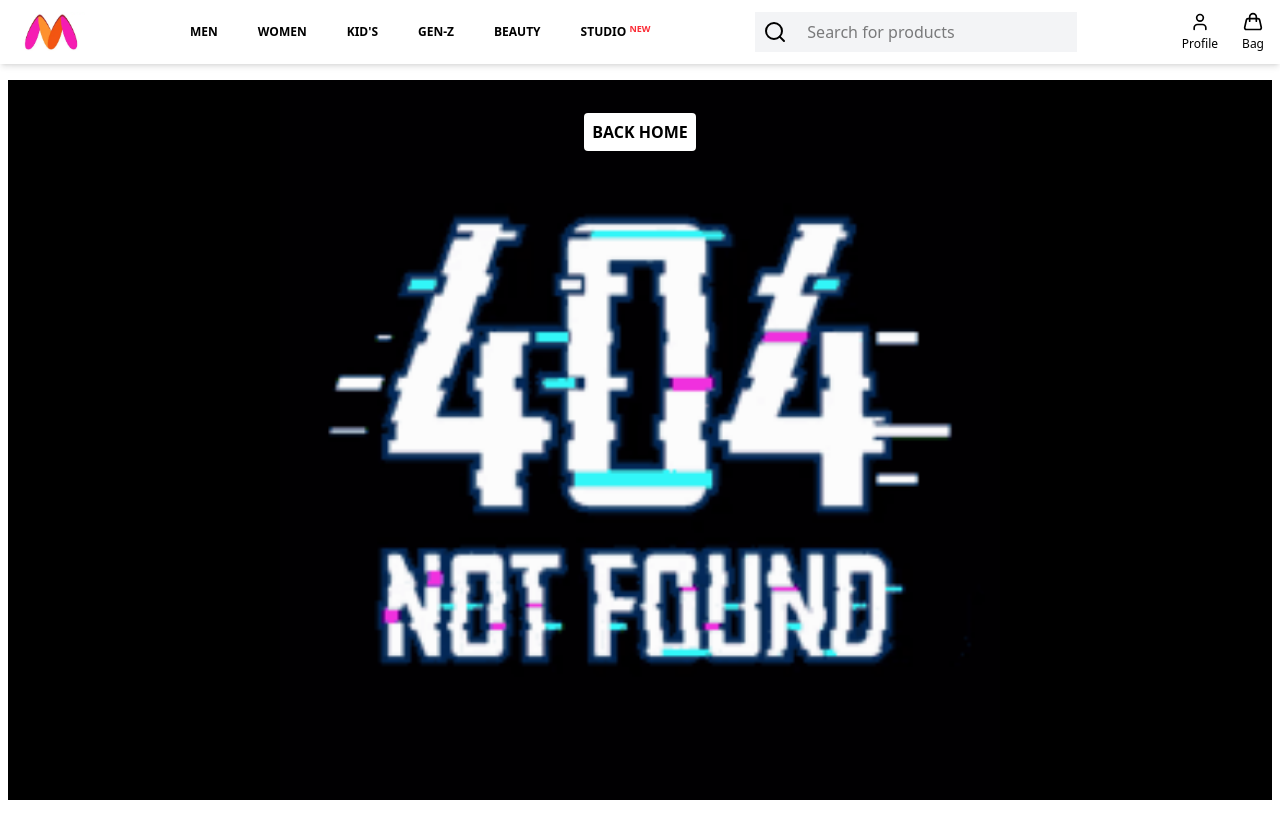
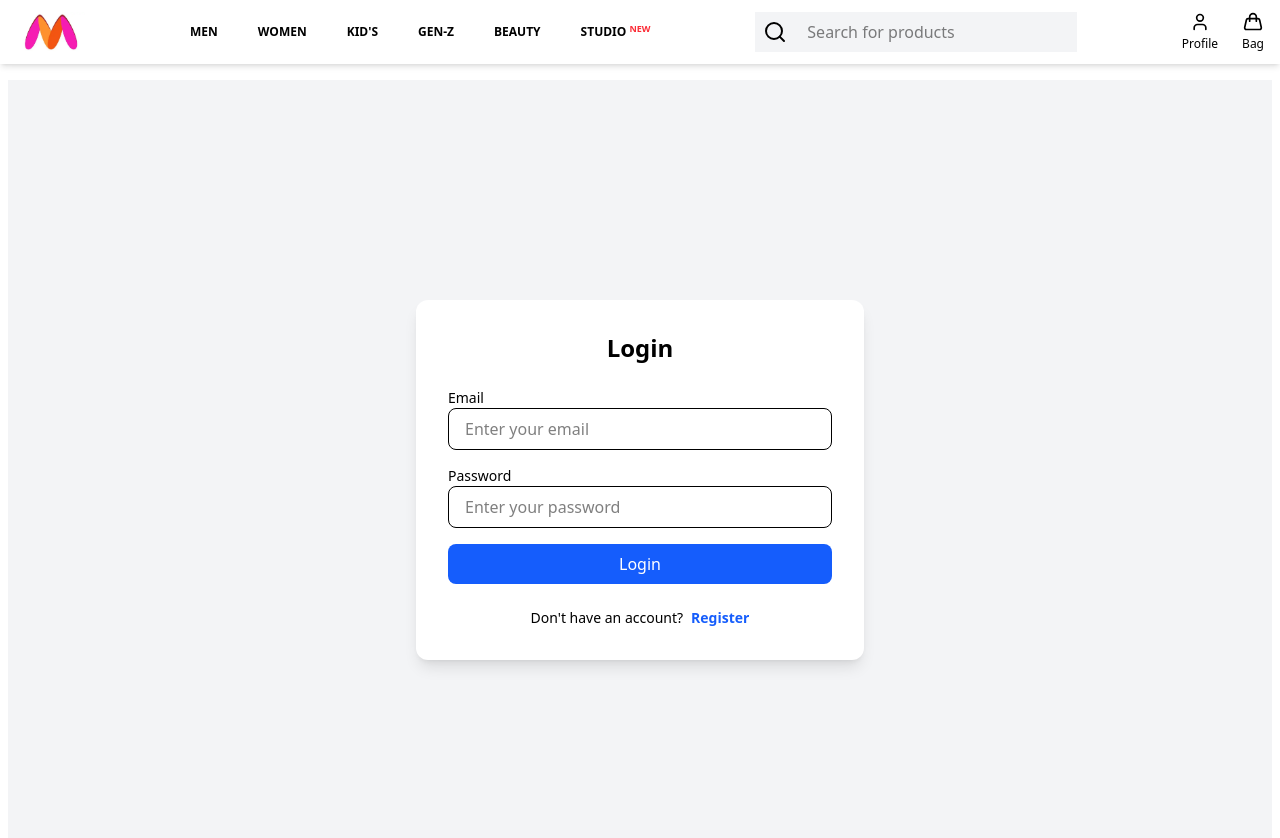
Before and after one commit to sujaljadhav33/Myntra-clone, a React (Vite) app in the folder Myntra-Website/: page /Auth in a window 1280 px wide. Shown: the top 838 px of the page. Before the commit the page ends 808 px from the top, so only its background shows below. Built offline with nearby package versions, Linux system fonts and the light colour scheme.

Commit message:
authentication

```diff
--- a/Myntra-Website/src/App.jsx
+++ b/Myntra-Website/src/App.jsx
@@ -16,6 +16,7 @@ import Profile from './Pages/Profile'
 import Watchlist from './Pages/Watchlist'
 import Bag from './Pages/Bag'
 import PageNotFound from './Pages/PageNotFound'
+import Auth from './Pages/Auth'
 
 function App() {
 
@@ -35,6 +36,7 @@ function App() {
           <Route path='/bag' element={<Bag/>}/>
           <Route path='/watchlist' element={<Watchlist/>}/>
           <Route path='*' element={<PageNotFound/>}/>
+          <Route path='/Auth' element={<Auth/>}/>
         </Routes>
 
       </div>
--- a/Myntra-Website/src/CartProvider.jsx
+++ b/Myntra-Website/src/CartProvider.jsx
@@ -5,6 +5,8 @@ const CartContext = createContext();
 export const CartProvider = ({ children }) => {
   const [cart, setCart] = useState([]);
 
+
+  //add btn
   const addToCart = (product) => {
     setCart((prev) => {
       // check product already exists or not
@@ -20,12 +22,20 @@ export const CartProvider = ({ children }) => {
       return [...prev, { ...product, qty: 1 }];
     });
   };
+
+  //remove btn
   const removeFromCart = (id) => {
     setCart((prev) => prev.filter((item) => item.id !== id));
   };
 
+  //buy btn
+
+  const BuyNow =()=>{
+
+  }
+
   return (
-    <CartContext.Provider value={{ cart, addToCart , removeFromCart }}>
+    <CartContext.Provider value={{ cart, addToCart , removeFromCart ,BuyNow }}>
       {children}
     </CartContext.Provider>
   );
--- /dev/null
+++ b/Myntra-Website/src/Pages/Auth.jsx
@@ -0,0 +1,178 @@
+import { useState } from "react";
+
+const Auth = () => {
+  const [isLogin, setIsLogin] = useState(true);
+
+  // Login states
+  const [loginEmail, setLoginEmail] = useState("");
+  const [loginPassword, setLoginPassword] = useState("");
+
+  // Register states
+  const [username, setUsername] = useState("");
+  const [regEmail, setRegEmail] = useState("");
+  const [regPassword, setRegPassword] = useState("");
+
+  /* ================= REGISTER FUNCTION ================= */
+  const handleRegister = (e) => {
+    e.preventDefault();
+
+    if (!username || !regEmail || !regPassword) {
+      alert("All fields are required");
+      return;
+    }
+
+    // Get existing users from localStorage
+    const users = JSON.parse(localStorage.getItem("users")) || [];
+
+    // Check if user already exists
+    const userExists = users.find((u) => u.email === regEmail);
+    if (userExists) {
+      alert("User already registered with this email");
+      return;
+    }
+
+    // Create new user
+    const newUser = {
+      username,
+      email: regEmail,
+      password: regPassword, // (not secure, only demo)
+    };
+
+    users.push(newUser);
+    localStorage.setItem("users", JSON.stringify(users));
+
+    alert("Registration successful! Please login.");
+
+    // Clear fields & switch to login
+    setUsername("");
+    setRegEmail("");
+    setRegPassword("");
+    setIsLogin(true);
+  };
+
+  /* ================= LOGIN FUNCTION ================= */
+  const handleLogin = (e) => {
+    e.preventDefault();
+
+    const users = JSON.parse(localStorage.getItem("users")) || [];
+
+    const user = users.find(
+      (u) => u.email === loginEmail && u.password === loginPassword
+    );
+
+    if (!user) {
+      alert("Invalid email or password");
+      return;
+    }
+
+    // Save logged-in user
+    localStorage.setItem("loggedInUser", JSON.stringify(user));
+
+    alert(`Welcome ${user.username}! You are logged in.`);
+
+    // Clear fields
+    setLoginEmail("");
+    setLoginPassword("");
+  };
+
+  return (
+    <div className="min-h-screen flex items-center justify-center bg-gray-100">
+      <div className="bg-white shadow-lg rounded-xl w-full max-w-md p-8">
+
+        {/* Heading */}
+        <h2 className="text-2xl font-bold text-center mb-6">
+          {isLogin ? "Login" : "Register"}
+        </h2>
+
+        {/* ================= LOGIN FORM ================= */}
+        {isLogin ? (
+          <form className="space-y-4" onSubmit={handleLogin}>
+            <div>
+              <label className="block text-sm font-medium">Email</label>
+              <input
+                type="email"
+                value={loginEmail}
+                onChange={(e) => setLoginEmail(e.target.value)}
+                placeholder="Enter your email"
+                className="w-full px-4 py-2 border rounded-lg focus:outline-none focus:ring-2 focus:ring-blue-400"
+              />
+            </div>
+
+            <div>
+              <label className="block text-sm font-medium">Password</label>
+              <input
+                type="password"
+                value={loginPassword}
+                onChange={(e) => setLoginPassword(e.target.value)}
+                placeholder="Enter your password"
+                className="w-full px-4 py-2 border rounded-lg focus:outline-none focus:ring-2 focus:ring-blue-400"
+              />
+            </div>
+
+            <button
+              type="submit"
+              className="w-full bg-blue-600 text-white py-2 rounded-lg hover:bg-blue-700 transition"
+            >
+              Login
+            </button>
+          </form>
+        ) : (
+          /* ================= REGISTER FORM ================= */
+          <form className="space-y-4" onSubmit={handleRegister}>
+            <div>
+              <label className="block text-sm font-medium">Username</label>
+              <input
+                type="text"
+                value={username}
+                onChange={(e) => setUsername(e.target.value)}
+                placeholder="Enter your username"
+                className="w-full px-4 py-2 border rounded-lg focus:outline-none focus:ring-2 focus:ring-green-400"
+              />
+            </div>
+
+            <div>
+              <label className="block text-sm font-medium">Email</label>
+              <input
+                type="email"
+                value={regEmail}
+                onChange={(e) => setRegEmail(e.target.value)}
+                placeholder="Enter your email"
+                className="w-full px-4 py-2 border rounded-lg focus:outline-none focus:ring-2 focus:ring-green-400"
+              />
+            </div>
+
+            <div>
+              <label className="block text-sm font-medium">Password</label>
+              <input
+                type="password"
+                value={regPassword}
+                onChange={(e) => setRegPassword(e.target.value)}
+                placeholder="Create a password"
+                className="w-full px-4 py-2 border rounded-lg focus:outline-none focus:ring-2 focus:ring-green-400"
+              />
+            </div>
+
+            <button
+              type="submit"
+              className="w-full bg-green-600 text-white py-2 rounded-lg hover:bg-green-700 transition"
+            >
+              Register
+            </button>
+          </form>
+        )}
+
+        {/* Toggle */}
+        <p className="text-center mt-6 text-sm">
+          {isLogin ? "Don't have an account?" : "Already have an account?"}
+          <button
+            onClick={() => setIsLogin(!isLogin)}
+            className="text-blue-600 font-semibold ml-2 hover:underline">
+            {isLogin ? "Register" : "Login"}
+          </button>
+        </p>
+      </div>
+    </div>
+  );
+};
+
+export default Auth;
--- a/Myntra-Website/src/Pages/Bag.jsx
+++ b/Myntra-Website/src/Pages/Bag.jsx
@@ -1,5 +1,6 @@
 import React from "react";
 import { useCart } from "../CartProvider";
+import { Link } from "react-router-dom";
 
 const Bag = () => {
   const { cart, removeFromCart } = useCart();
@@ -7,7 +8,7 @@ const Bag = () => {
   return (
     <div className="p-4 sm:p-6">
       <h1 className="text-2xl font-bold mb-5 text-center sm:text-left">
-        My Cart
+        My Cart <span><Link to={'/'} className=' m-10 bg-white p-1 rounded-sm font-bold text-sm text-black w-fit border bg-amber-100'>BACK HOME</Link></span>
       </h1>
 
       {cart.length === 0 && (
--- a/Myntra-Website/src/Pages/Beauty.jsx
+++ b/Myntra-Website/src/Pages/Beauty.jsx
@@ -47,10 +47,9 @@ const Beauty = () => {
                 >
                   Add Cart
                 </button>
-
                 &nbsp;
 
-                <button className="border px-3 py-1 bg-emerald-700 text-white rounded-sm">
+                <button className="border px-3 py-1 bg-emerald-700 text-white rounded-sm active:bg-amber-600">
                   Buy Now
                 </button>
               </div>
--- a/Myntra-Website/src/Pages/Genz.jsx
+++ b/Myntra-Website/src/Pages/Genz.jsx
@@ -84,7 +84,7 @@ const Genz = () => {
 
                 &nbsp;
 
-                <button className="border px-3 py-1 bg-emerald-700 text-white rounded-sm">
+                <button className="border px-3 py-1 bg-emerald-700 text-white rounded-sm active:bg-amber-600">
                   Buy Now
                 </button>
               </div>
--- a/Myntra-Website/src/Pages/Kids.jsx
+++ b/Myntra-Website/src/Pages/Kids.jsx
@@ -51,7 +51,7 @@ const Kids = () => {
 
                 &nbsp;
 
-                <button className="border px-3 py-1 bg-emerald-700 text-white rounded-sm">
+                <button className="border px-3 py-1 bg-emerald-700 text-white rounded-sm active:bg-amber-600">
                   Buy Now
                 </button>
               </div>
--- a/Myntra-Website/src/Pages/Men.jsx
+++ b/Myntra-Website/src/Pages/Men.jsx
@@ -51,7 +51,7 @@ const Men = () => {
 
                 &nbsp;
 
-                <button className="border px-3 py-1 bg-emerald-700 text-white rounded-sm">
+                <button className="border px-3 py-1 bg-emerald-700 text-white rounded-sm active:bg-amber-600">
                   Buy Now
                 </button>
               </div>
--- a/Myntra-Website/src/Pages/Profile.jsx
+++ b/Myntra-Website/src/Pages/Profile.jsx
@@ -1,5 +1,6 @@
 import React from 'react'
 import { useCart } from "../CartProvider";
+import { Link } from 'react-router-dom';
 
 
 const Profile = () => {
@@ -8,9 +9,8 @@ const Profile = () => {
   return (
     <div className="p-4 sm:p-6 bg-amber-100">
       <h1 className="text-2xl font-bold mb-5 text-center sm:text-left">
-        Cart Items
+        Cart Items <span><Link to={'/'} className=' m-10 bg-white p-1 rounded-sm font-bold text-sm text-black w-fit border bg-amber-100'>BACK HOME</Link></span>
       </h1>
-
       {cart.length === 0 && (
         <p className="text-gray-500 text-center">Your cart is empty</p>
       )}
--- a/Myntra-Website/src/Pages/Studio.jsx
+++ b/Myntra-Website/src/Pages/Studio.jsx
@@ -51,7 +51,7 @@ const Studio = () => {
 
                 &nbsp;
 
-                <button className="border px-3 py-1 bg-emerald-700 text-white rounded-sm">
+                <button className="border px-3 py-1 bg-emerald-700 text-white rounded-sm active:bg-amber-600">
                   Buy Now
                 </button>
               </div>
--- a/Myntra-Website/src/Pages/Women.jsx
+++ b/Myntra-Website/src/Pages/Women.jsx
@@ -50,7 +50,7 @@ const Women = () => {
 
                 &nbsp;
 
-                <button className="border px-3 py-1 bg-emerald-700 text-white rounded-sm">
+                <button className="border px-3 py-1 bg-emerald-700 text-white rounded-sm active:bg-amber-600">
                   Buy Now
                 </button>
               </div>
```
